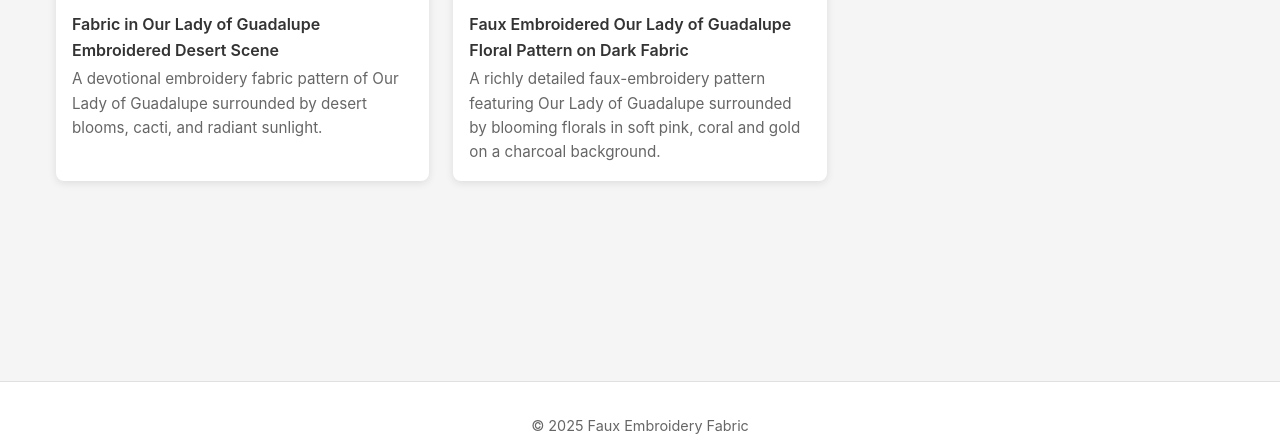
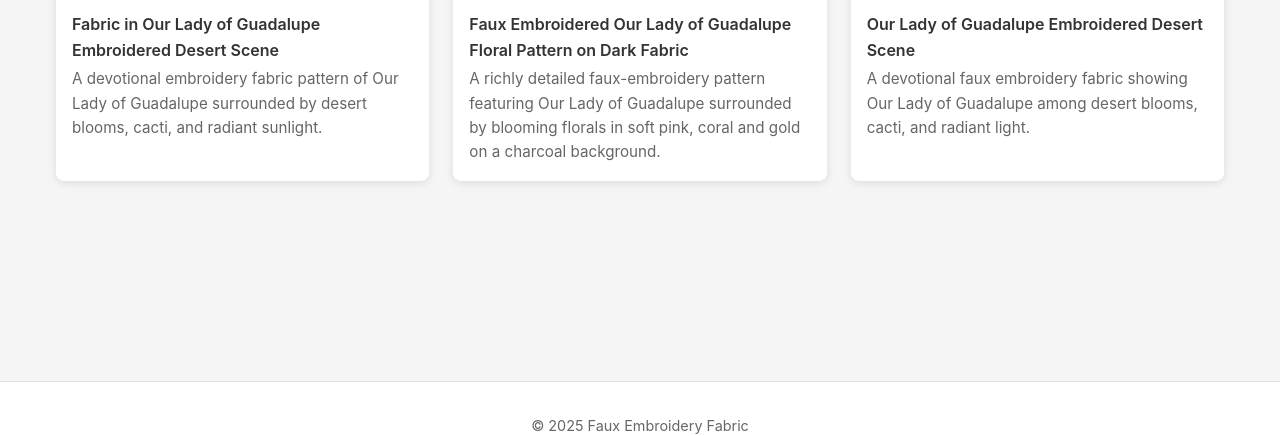
Before and after one commit to Nickpanek/fauxembroideryfabric, a Jekyll site: the page built from collections/catholic/index.html, in a window 1280 px wide and 900 px high, cut to the strip 464-900 px from the top of the window. Built offline with Jekyll 4.4.1, drawn with Linux system fonts in a browser that asks for light colours.

Commit message:
Update index.html

```diff
--- a/collections/catholic/index.html
+++ b/collections/catholic/index.html
@@ -36,6 +36,20 @@
         <p>{{ p.description }}</p>
       </a>
       {% endfor %}
+
+      <!-- Static Card for Our Lady of Guadalupe Embroidered Desert Scene -->
+      <a class="pattern-card" href="/patterns/our-lady-of-guadalupe-embroidered-desert-scene-fabric.html">
+        <img
+          src="/assets/images/our-lady-of-guadalupe-embroidered-desert-scene-fabric-thumb.jpg"
+          alt="Our Lady of Guadalupe embroidered desert scene faux embroidery fabric"
+          loading="lazy"
+          width="300"
+          height="300">
+        <h3>Our Lady of Guadalupe Embroidered Desert Scene</h3>
+        <p>A devotional faux embroidery fabric showing Our Lady of Guadalupe among desert blooms, cacti, and radiant light.</p>
+      </a>
+      <!-- End Static Card -->
+
     </div>
     {% else %}
       <p style="text-align:center;color:#666;">No items yet.</p>
```
